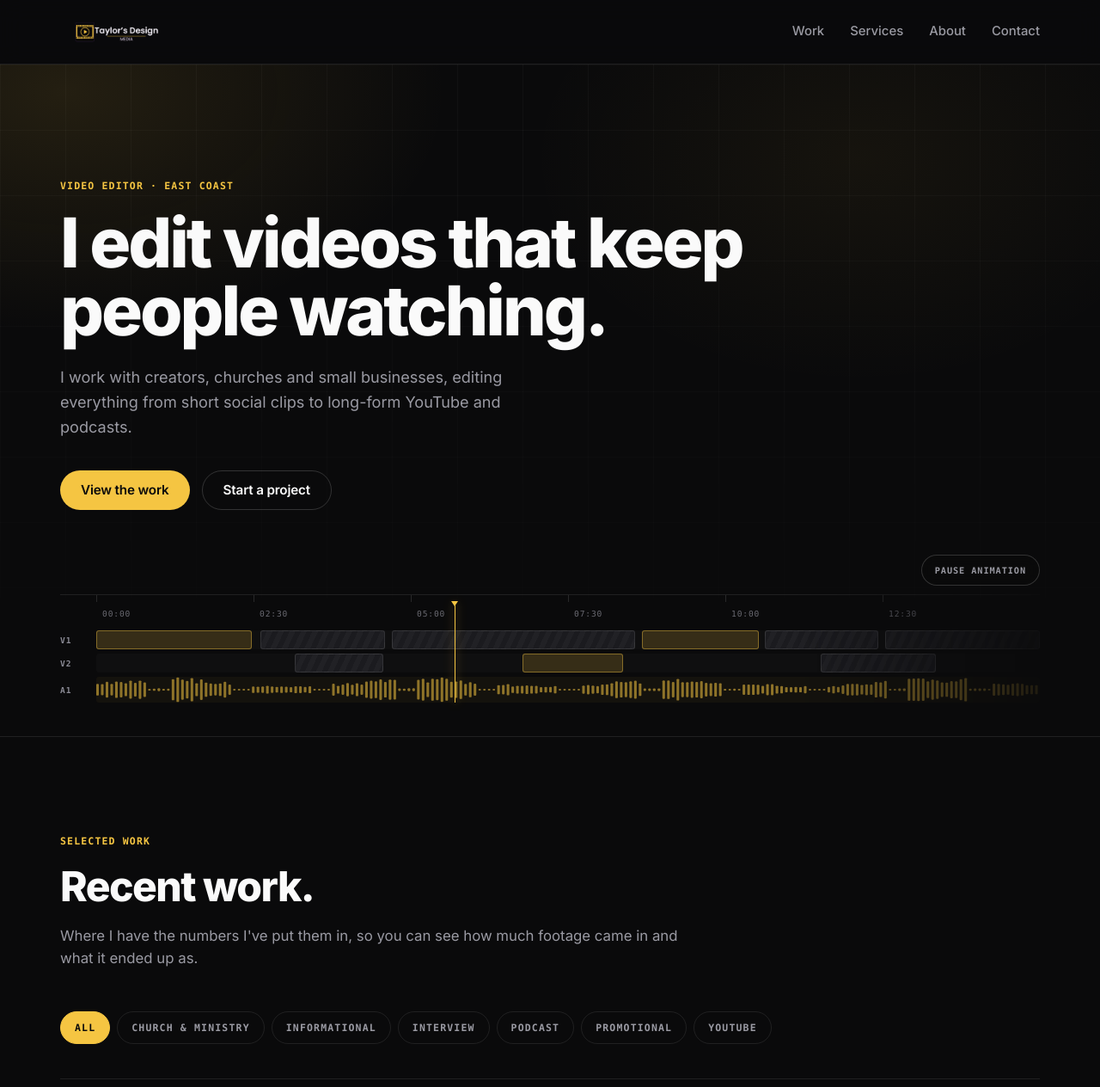
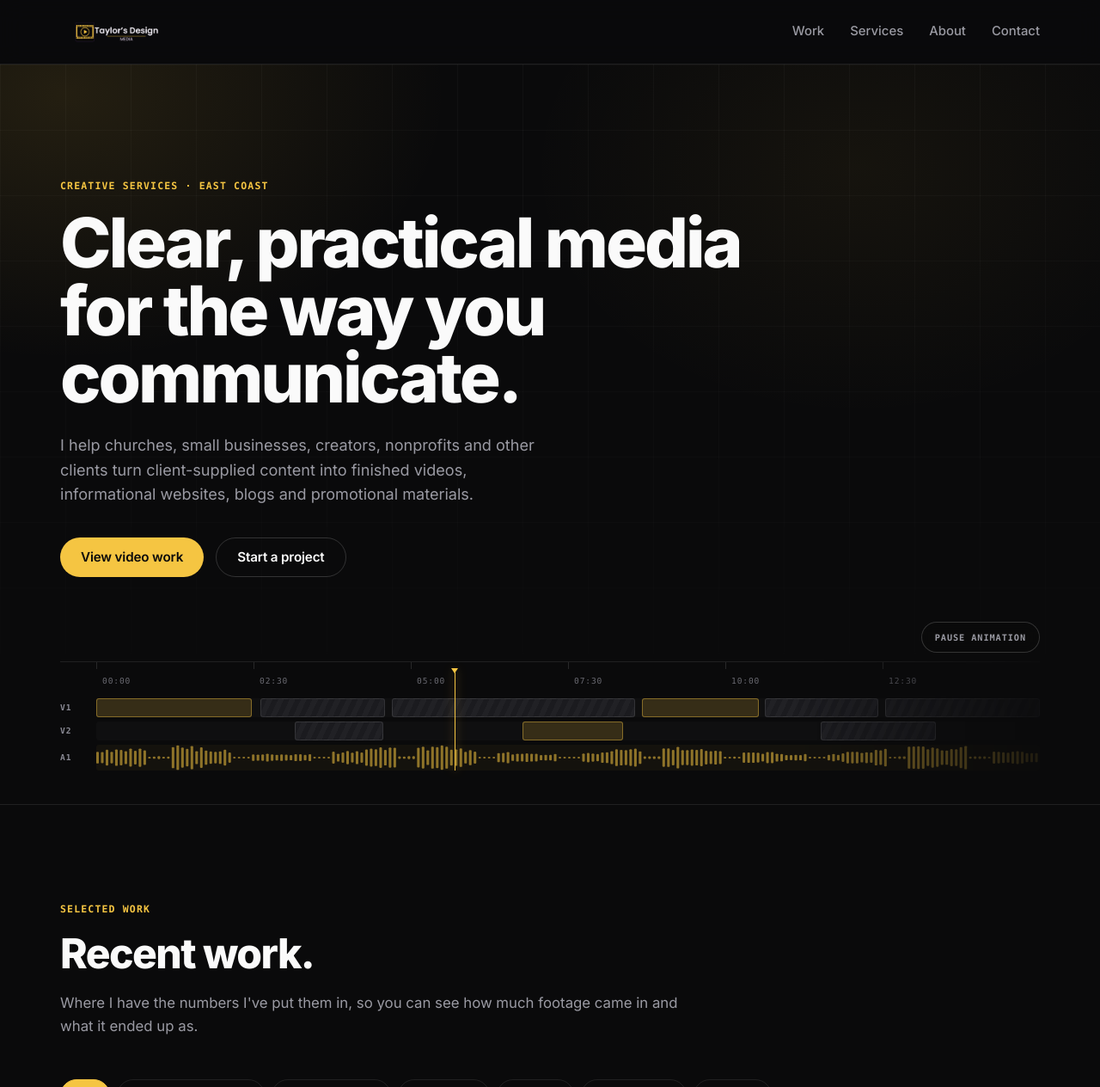
Before and after one commit to Dingohop/Dingohop.github.io, a Jekyll site: the page built from index.html, in a window 1280 px wide and 1400 px high, cut to the strip 0-1264 px from the top of the window. Shown: the whole strip at 86% size. Built offline with Jekyll 4.4.1, drawn with Linux system fonts in a browser that asks for light colours; some of the changed text lies outside the part shown.

Commit message:
feat: align site with approved service catalog

```diff
--- a/_config.yml
+++ b/_config.yml
@@ -1,8 +1,9 @@
 title: Taylor's Design Media
-tagline: Video Editor
+tagline: Video, Web and Promotional Design
 description: >-
-  Video editing portfolio of Michael Taylor. Sermon clips, short-form, long-form,
-  podcast, promotional, and interview editing for creators, churches, and small businesses.
+  Taylor's Design provides video editing, informational websites and blogs,
+  promotional design, and website care for churches, small businesses, creators,
+  nonprofits, and other clients.
 url: https://taylorsdesignllc.com
 baseurl: ""
 
--- a/_includes/head.html
+++ b/_includes/head.html
@@ -27,9 +27,14 @@
   "founder": {
     "@type": "Person",
     "name": "Michael Taylor",
-    "jobTitle": "Video Editor"
+    "jobTitle": "Creative Services Provider"
   },
-  "serviceType": "Video editing",
+  "serviceType": [
+    "Video Editing",
+    "Informational Websites and Blogs",
+    "Promotional Design",
+    "Website Care"
+  ],
   "areaServed": "US"
 }
 </script>
--- a/index.html
+++ b/index.html
@@ -1,9 +1,10 @@
 ---
 layout: default
-title: Video Editor for Churches, Podcasts & Creators
+title: Video Editing, Websites & Promotional Design
 description: >-
-  Michael Taylor edits sermon clips, short-form, long-form, podcast, promotional
-  and interview video for creators, churches and small businesses.
+  Taylor's Design provides video editing, informational websites and blogs,
+  promotional design, and website care for churches, small businesses, creators,
+  nonprofits, and other clients.
 ---
 
 <section id="top" class="hero" aria-labelledby="page-title">
@@ -11,12 +12,12 @@ description: >-
   <div class="hero-glow" aria-hidden="true"></div>
 
   <div class="container hero-content">
-    <p class="eyebrow hero-reveal hero-reveal-1">Video Editor &middot; East Coast</p>
-    <h1 id="page-title" class="hero-reveal hero-reveal-2">I edit videos that keep people watching.</h1>
-    <p class="hero-text hero-reveal hero-reveal-3">I work with creators, churches and small businesses, editing
-      everything from short social clips to long-form YouTube and podcasts.</p>
+    <p class="eyebrow hero-reveal hero-reveal-1">Creative Services &middot; East Coast</p>
+    <h1 id="page-title" class="hero-reveal hero-reveal-2">Clear, practical media for the way you communicate.</h1>
+    <p class="hero-text hero-reveal hero-reveal-3">I help churches, small businesses, creators, nonprofits and
+      other clients turn client-supplied content into finished videos, informational websites, blogs and promotional materials.</p>
     <div class="hero-actions hero-reveal hero-reveal-4">
-      <a href="#work" class="btn btn-primary">View the work</a>
+      <a href="#work" class="btn btn-primary">View video work</a>
       <a href="#contact" class="btn btn-ghost">Start a project</a>
     </div>
   </div>
@@ -80,27 +81,33 @@ description: >-
   <div class="container">
     <div class="section-heading">
       <p class="eyebrow">Services</p>
-      <h2 id="services-heading">The kind of work I do.</h2>
+      <h2 id="services-heading">Focused services for everyday communication.</h2>
     </div>
 
     <div class="services-list">
       <article class="service-row">
-        <span>01 / Short-Form</span>
-        <h3>Reels, Shorts and TikToks</h3>
-        <p>These are usually cut down from footage you already have, and the idea is to build the clip around the one
-          thing you want people to walk away with.</p>
+        <span>01 / Video</span>
+        <h3>Video Editing</h3>
+        <p>Short-form clips, long-form edits and video repurposing using client-supplied footage and assets. Editing can
+          include captions, basic audio and color correction, simple titles and transitions.</p>
       </article>
       <article class="service-row">
-        <span>02 / Long-Form</span>
-        <h3>YouTube, podcasts and interviews</h3>
-        <p>Most of the work here is pacing. A good hour of content shouldn't feel like an hour, so I spend the time
-          tightening it up.</p>
+        <span>02 / Web</span>
+        <h3>Informational Websites and Blogs</h3>
+        <p>Straightforward informational websites and blogs built from client-supplied copy and images. Blog clients can
+          log in and publish their own posts after setup.</p>
       </article>
       <article class="service-row">
-        <span>03 / Repurposing</span>
-        <h3>One recording, several cuts</h3>
-        <p>Most long recordings have a few really good moments buried in them. I go through and pull those out so they
-          can stand on their own.</p>
+        <span>03 / Design</span>
+        <h3>Promotional Design</h3>
+        <p>Flyers and promotional materials created with your existing branding. Delivery includes digital and
+          print-ready files only.</p>
+      </article>
+      <article class="service-row">
+        <span>04 / Care</span>
+        <h3>Website Care</h3>
+        <p>Ongoing maintenance and one-time updates are available after launch, so your information, images and posts can
+          stay current without rebuilding the site.</p>
       </article>
     </div>
   </div>
@@ -110,22 +117,20 @@ description: >-
   <div class="container about-grid">
     <div>
       <p class="eyebrow">About</p>
-      <h2 id="about-heading">The best editing is the part you don't notice.</h2>
+      <h2 id="about-heading">Straightforward work, built around what you already have.</h2>
     </div>
     <div class="about-copy">
-      <p>My name is Michael Taylor and I'm a video editor based on the East Coast. I work with creators, churches,
-        podcasts and small businesses, taking whatever footage they have and turning it into something they can
-        actually post.</p>
-      <p>Every project pretty much starts the same way. I figure out what the video is supposed to do first, and then
-        I cut whatever is getting in the way of that. After that it's mostly a question of pacing.</p>
-      <p>If I've done my job right you shouldn't really notice any of it. You won't sit through the dead air because
-        it isn't there anymore, and you won't hear the room noise underneath the audio. That's honestly the whole
-        job.</p>
+      <p>My name is Michael Taylor. I help clients take the content and branding they already have and turn it into
+        something ready to share, whether that is a finished video, an informational website, a blog or a promotional graphic.</p>
+      <p>Every project starts with the same questions: what needs to be communicated, who needs to understand it and
+        what does the finished piece need to do? The scope stays practical and clearly defined from there.</p>
+      <p>Churches and small businesses are a major part of who I serve, but these services are also available to
+        creators, nonprofits, community organizations and individuals whose projects fit the same boundaries.</p>
 
       <dl class="about-facts">
         <div class="spec-row"><dt>Based</dt><dd>East Coast, US</dd></div>
-        <div class="spec-row"><dt>Cutting in</dt><dd>DaVinci Resolve, Premiere Pro</dd></div>
-        <div class="spec-row"><dt>Formats</dt><dd>Short-form, long-form, podcast, interview, promo</dd></div>
+        <div class="spec-row"><dt>Serving</dt><dd>Churches, small businesses, creators and other clients</dd></div>
+        <div class="spec-row"><dt>Services</dt><dd>Video, websites and blogs, promotional design, website care</dd></div>
       </dl>
     </div>
   </div>
@@ -151,14 +156,16 @@ description: >-
       </div>
 
       <div class="field">
-        <label for="cf-type">What kind of edit</label>
+        <label for="cf-type">What do you need?</label>
         <select id="cf-type" name="type">
-          <option>Short-form or social clips</option>
-          <option>Long-form or YouTube</option>
-          <option>Podcast</option>
-          <option>Interview</option>
-          <option>Promo or commercial</option>
-          <option>Not sure yet</option>
+          <option>Short-Form Video</option>
+          <option>Long-Form Video</option>
+          <option>Video Repurposing</option>
+          <option>Informational Website</option>
+          <option>Website and Blog</option>
+          <option>Promotional Graphic or Flyer</option>
+          <option>Website Maintenance or Update</option>
+          <option>Not Sure Yet</option>
         </select>
       </div>
 
--- a/script.js
+++ b/script.js
@@ -217,7 +217,7 @@ if (contactForm) {
 
     const name = value('name');
     const type = value('type');
-    const subject = `Video project: ${type}`;
+    const subject = `Project inquiry: ${type}`;
     const body = [
       `Name: ${name}`,
       `Email: ${value('email')}`,
--- a/style.css
+++ b/style.css
@@ -592,7 +592,7 @@ h3 {
 .services-section { background: var(--bg-raised); border-block: 1px solid var(--line); }
 .services-list {
   display: grid;
-  grid-template-columns: repeat(3, minmax(0, 1fr));
+  grid-template-columns: repeat(2, minmax(0, 1fr));
   gap: 20px;
 }
 .service-row {
```
Also changed, not shown: other parts of index.html (+1 -1 lines), test/service-catalog.test.mjs (added, +65 -0 lines).
